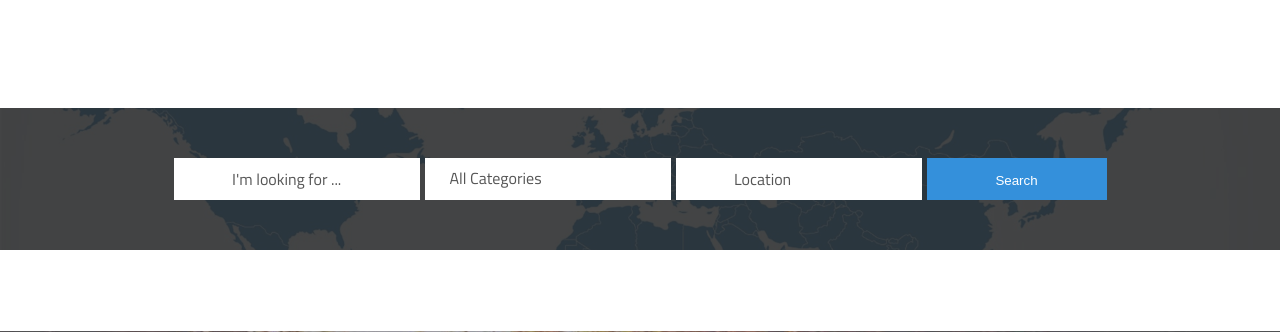
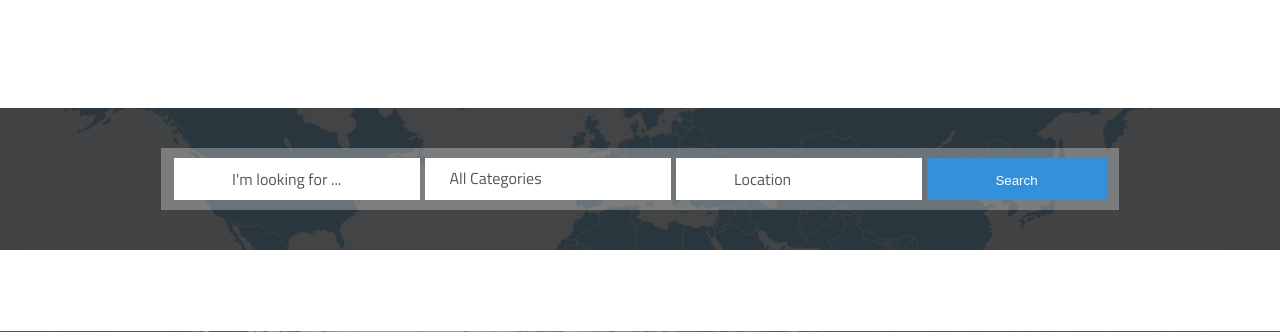
Before and after one commit to saabkhan/expa, a PHP site: page /index.php in a window 1280 px wide. Shown: the part 85-417 px from the top of the page. Run offline with PHP 8.4, Linux system fonts and the light colour scheme; some libraries are stand-ins or nearby versions.

Commit message:
Update header.php

```diff
--- a/header.php
+++ b/header.php
@@ -86,7 +86,8 @@
 
   /*padding: 10px; width: fit-content;*/
   ">
-    <div class="row" style="display: flex; align-items: center; justify-content: center;">
+    <div class="row" style="display: flex; align-items: center; justify-content: center; background: rgba(255,255,255,.3);
+    padding: 10px;">
       <div class="col" style="width: 25%; display: inline-block; margin: 0 2.5px; width: 246px;">
         <div class="search-wrapper" style="background: #ffffff; padding: 6px 15px; max-height: 30px;
     height: 30px;">
```
